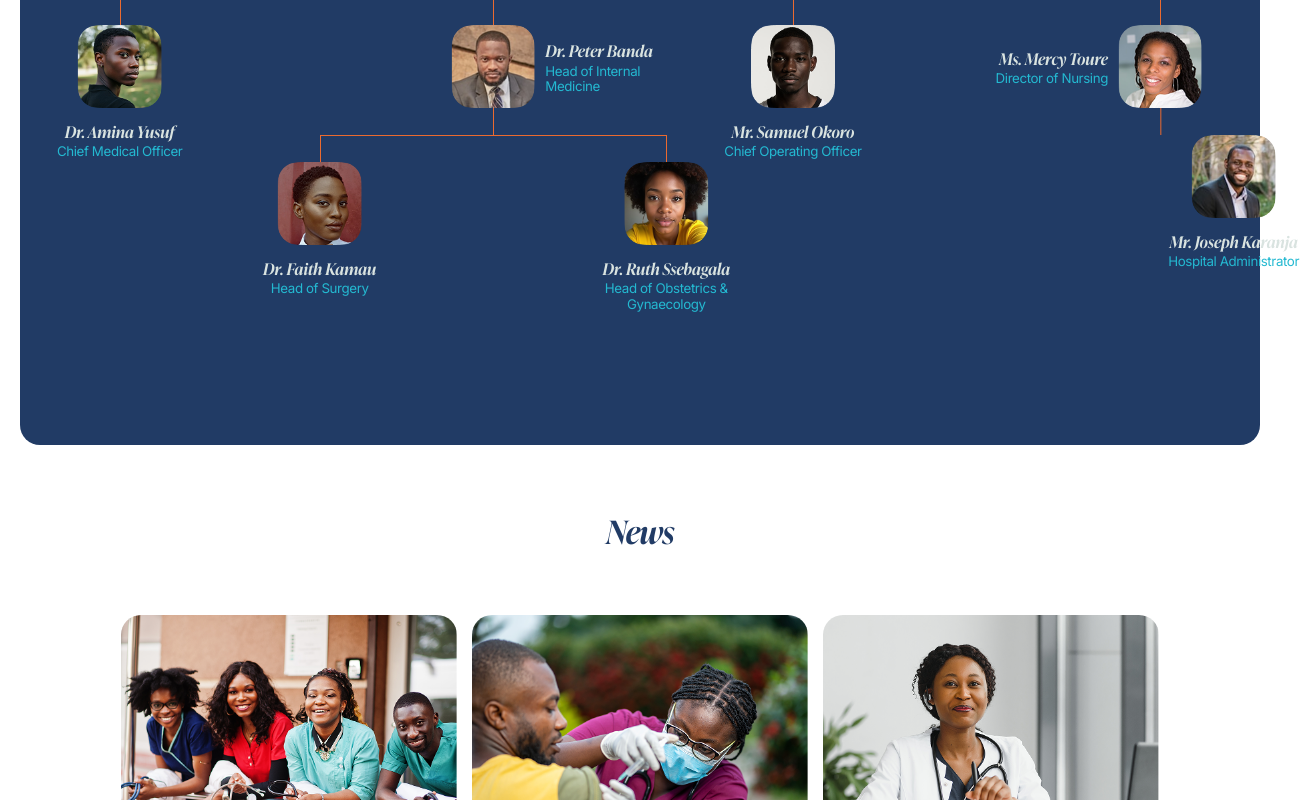
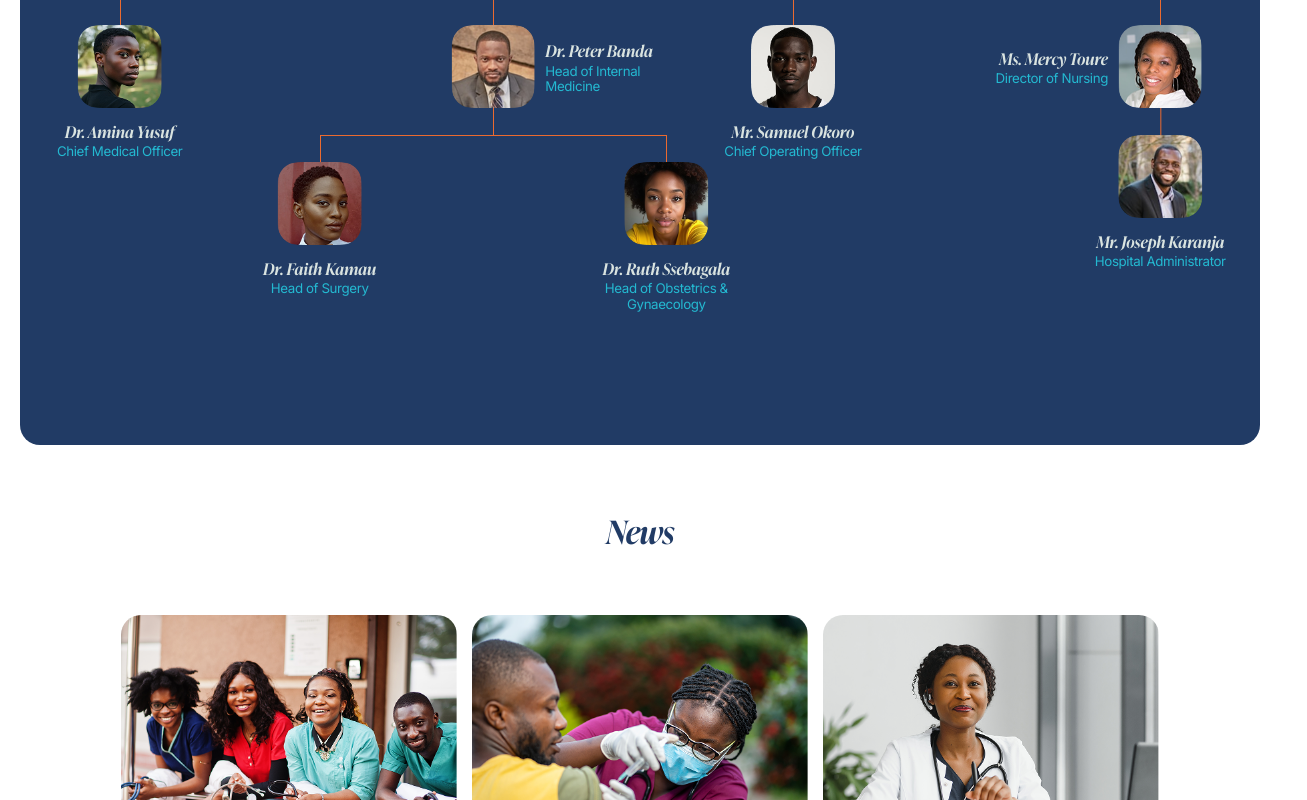
Before and after one commit to timofei0536/rapha, a Next.js app: page /about in a window 1280 px wide. Shown: the part 3900-4700 px from the top of the page, 1307 px wide, since content can reach past the window. Built offline with nearby package versions, Linux system fonts and the light colour scheme.

Commit message:
fix chart

```diff
--- a/src/components/Chart/Chart.scss
+++ b/src/components/Chart/Chart.scss
@@ -122,7 +122,7 @@
         position: relative;
     }
 
-    &__children-list:has(> .chart__child-wrap:nth-child(2)) > .chart__child-wrap:nth-child(1) .chart__branch {
+    &__children-list:has(> .chart__child-wrap:nth-child(2)) > .chart__child-wrap:nth-child(1) > .chart__branch {
         transform: translate(-50%, 0px);
     }
 
@@ -130,7 +130,7 @@
         align-items: flex-start;
     }
 
-    &__children-list:has(> .chart__child-wrap:nth-child(2)) > .chart__child-wrap:last-child .chart__branch {
+    &__children-list:has(> .chart__child-wrap:nth-child(2)) > .chart__child-wrap:last-child > .chart__branch {
         transform: translate(50%, 0px);
     }
 
```
